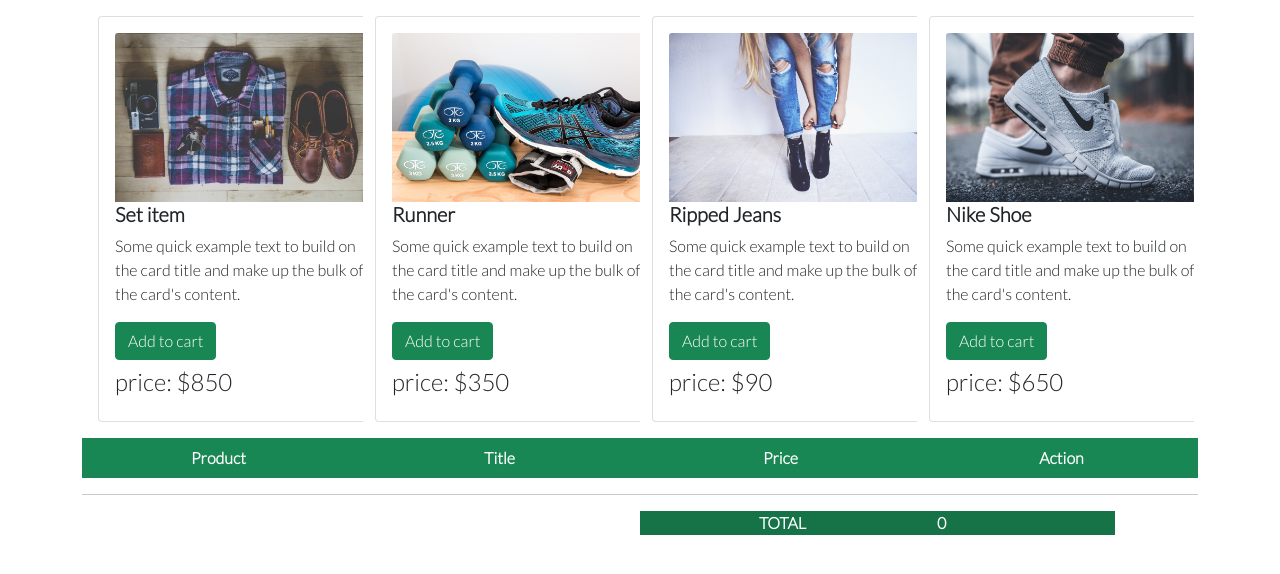
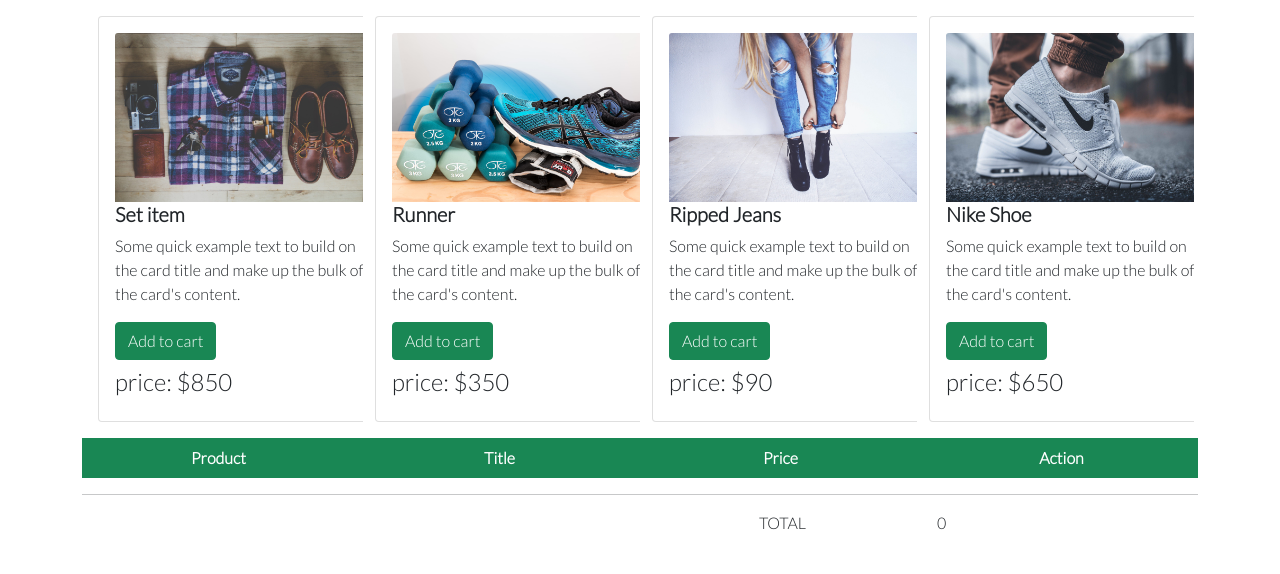
Before and after one commit to Tanvir1717/shopping-cart, a plain HTML site: page index.html in a window 1280 px wide. Drawn offline with nearby package versions, Linux system fonts and the light colour scheme.

Commit message:
Update style.css

```diff
--- a/css/style.css
+++ b/css/style.css
@@ -42,13 +42,3 @@ h5 {
     color: red;
     font-size: 1.6rem;
 }
-.headingTop {
-	background-color: #157347;
-	color: #fff;
-	font-weight: 600;
-}
-.cartTotalPrice {
-	background-color: #157347;
-	color: #fff;
-	font-weight: 600;
-}
```
